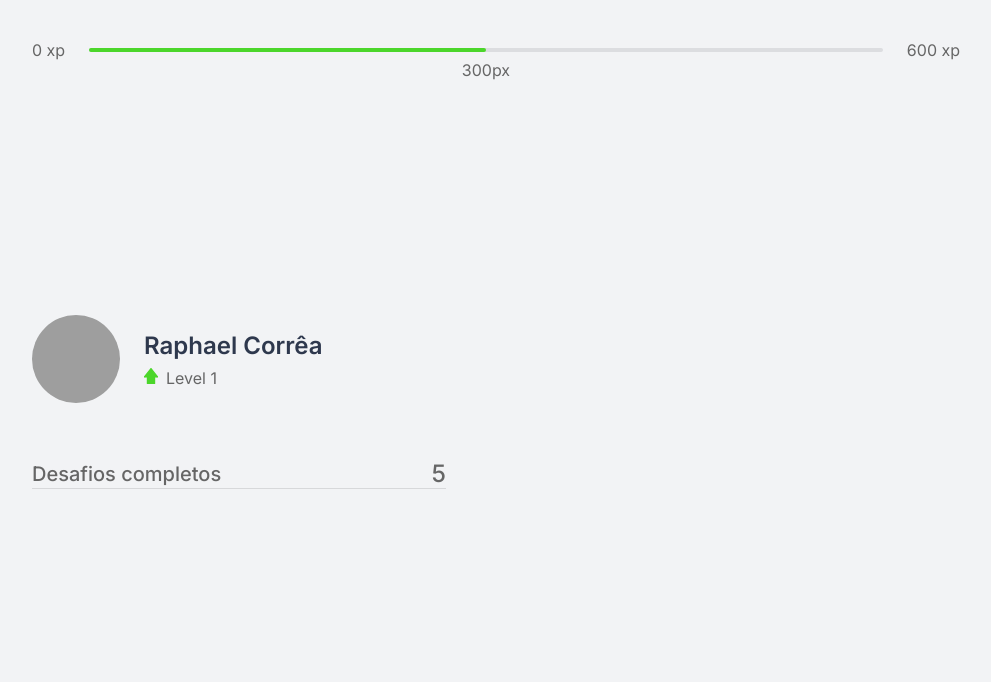
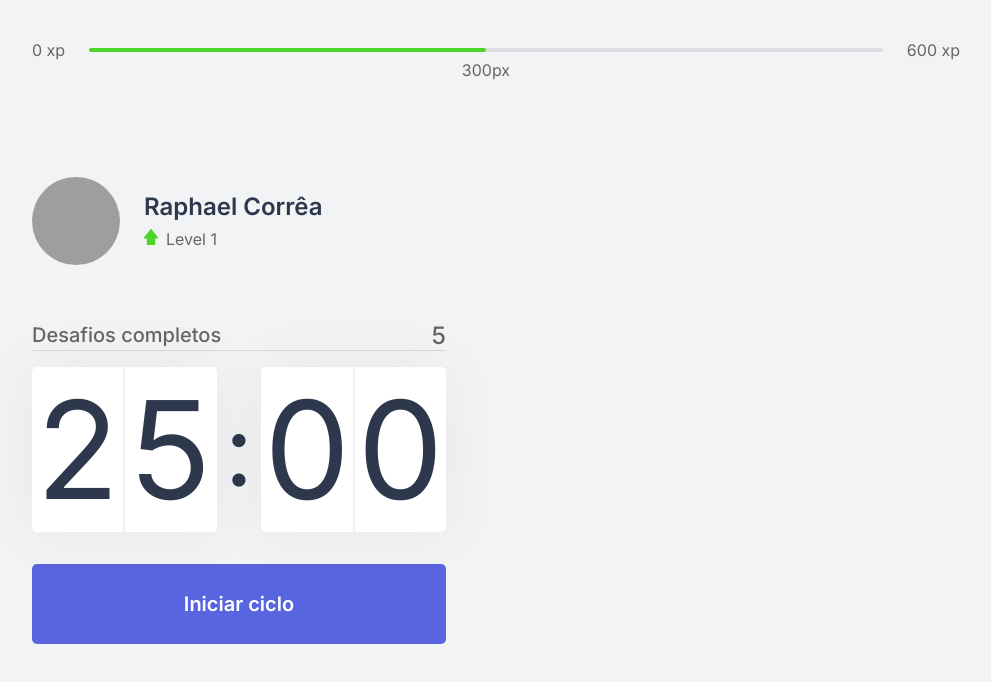
Before and after one commit to raphaeldevs/nlw4-moveit, a Next.js app: page / in a window 1280 px wide. Shown: the top 682 px of the page, without its empty margins (144-1135 px from the left). Built offline with nearby package versions, Linux system fonts and the light colour scheme; grey boxes are pictures that could not be loaded.

Commit message:
Countdown component

```diff
--- /dev/null
+++ b/src/components/Countdown.tsx
@@ -0,0 +1,25 @@
+import styles from '../styles/components/Countdown.module.css'
+
+export function Countdown() {
+  return (
+    <div>
+      <div className={styles.countdownContainer}>
+        <div>
+          <span>2</span>
+          <span>5</span>
+        </div>
+
+        <span>:</span>
+
+        <div>
+          <span>0</span>
+          <span>0</span>
+        </div>
+      </div>
+
+      <button type="button" className={styles.countdownButton}>
+        Iniciar ciclo
+      </button>
+    </div>
+  )
+}
--- a/src/pages/index.tsx
+++ b/src/pages/index.tsx
@@ -1,18 +1,25 @@
-import { CompletedChallenges } from '../components/CompletedChallenges'
+import Head from 'next/head'
+
 import { ExperinceBar } from '../components/ExperienceBar'
 import { Profile } from '../components/Profile'
+import { CompletedChallenges } from '../components/CompletedChallenges'
+import { Countdown } from '../components/Countdown'
 
 import styles from '../styles/pages/Home.module.css'
 
 export default function Home() {
   return (
     <div className={styles.container}>
+      <Head>
+        <title>Início | move.it</title>
+      </Head>
       <ExperinceBar />
 
       <section>
         <div>
           <Profile />
           <CompletedChallenges />
+          <Countdown />
         </div>
       </section>
     </div>
--- /dev/null
+++ b/src/styles/components/Countdown.module.css
@@ -0,0 +1,70 @@
+.countdownContainer {
+  display: flex;
+  align-items: center;
+
+  font: 600 Rajdhaji;
+
+  color: var(--title);
+}
+
+.countdownContainer > div {
+  flex: 1;
+  display: flex;
+  justify-content: space-evenly;
+  align-items: center;
+
+  background: var(--white);
+
+  box-shadow: 0 0 60px rgba(0, 0, 0, 0.05);
+
+  border-radius: 5px;
+
+  font-size: 8.5rem;
+
+  text-align: center;
+}
+
+.countdownContainer > div span {
+  flex: 1;
+}
+
+.countdownContainer > div span:first-child {
+  border-right: 1px solid #f0f1f3;
+}
+
+.countdownContainer > div span:last-child {
+  border-left: 1px solid #f0f1f3;
+}
+
+.countdownContainer > span {
+  font-size: 6.25rem;
+
+  margin: 0.5rem;
+}
+
+.countdownButton {
+  width: 100%;
+  height: 5rem;
+
+  display: flex;
+  align-items: center;
+  justify-content: center;
+
+  border: 0;
+  border-radius: 5px;
+
+  background: var(--blue);
+
+  color: var(--white);
+
+  font-size: 1.25rem;
+  font-weight: 600;
+
+  margin-top: 2rem;
+
+  transition: background-color 0.2s;
+}
+
+.countdownButton:hover {
+  background: var(--blue-dark);
+}
```
